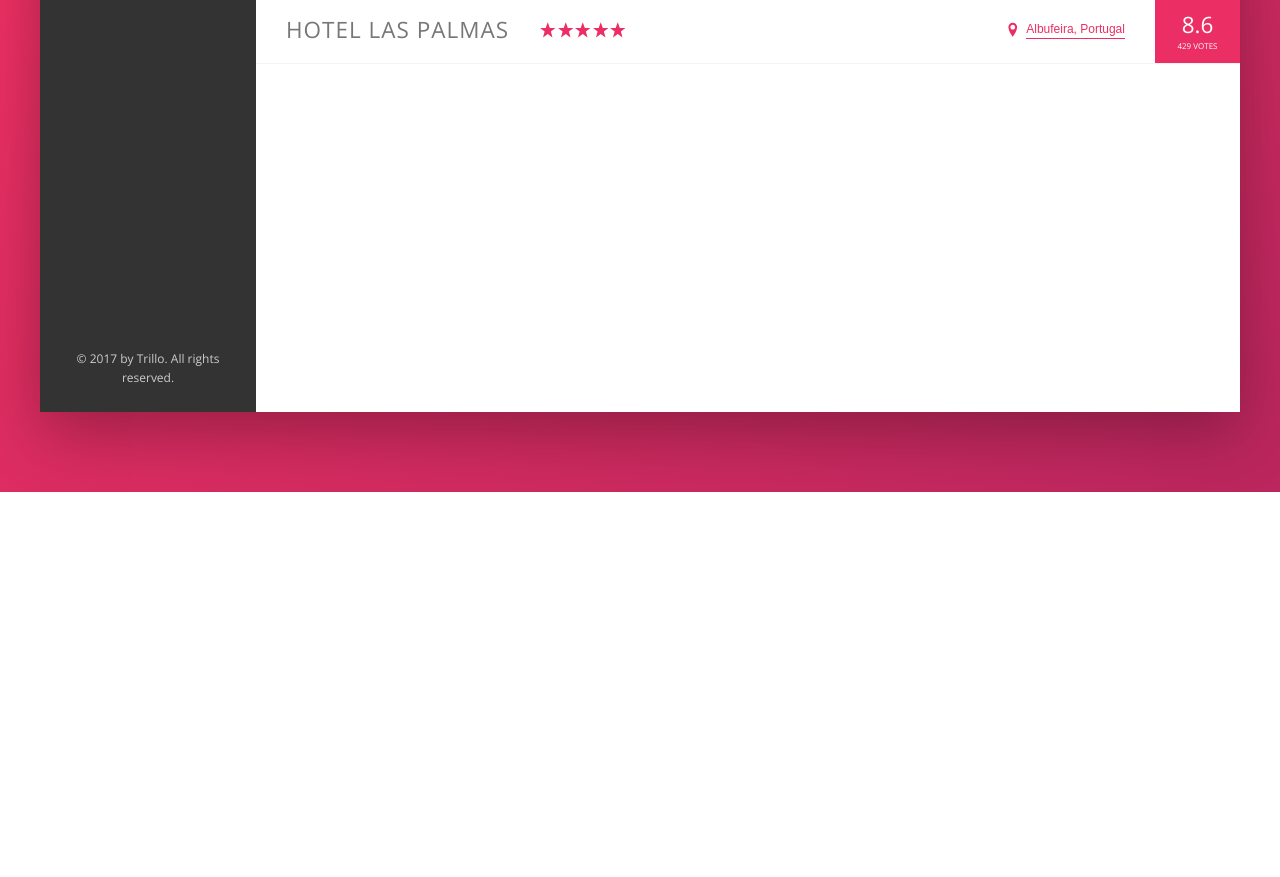
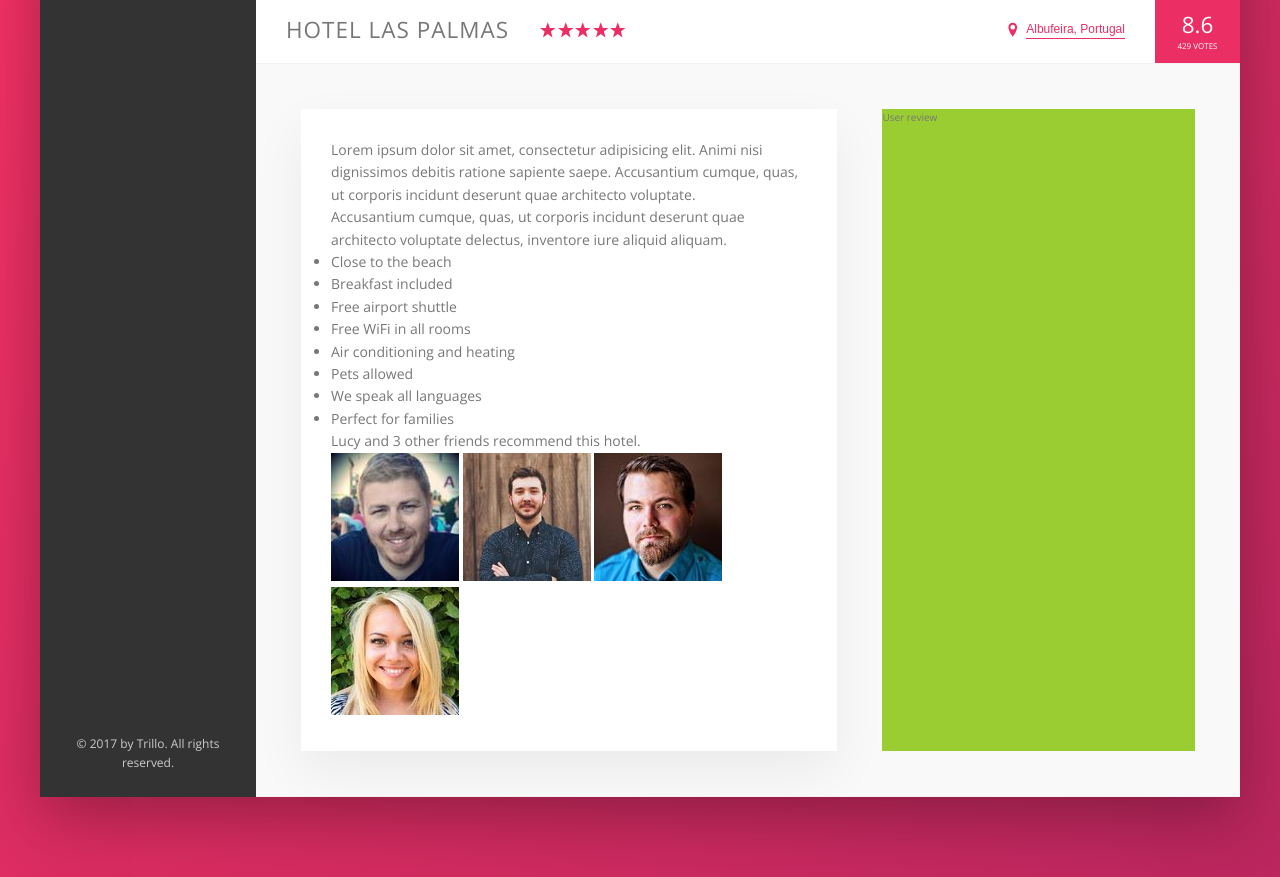
Before and after one commit to edwinchen85/trillo_app, a website: page index.html in a window 1280 px wide. Shown: the part 538-1415 px from the top of the page. Before the commit the page ends 1030 px from the top, so only its background shows below. Drawn offline with nearby package versions, Linux system fonts and the light colour scheme.

Commit message:
Build the description section - part 1

```diff
--- a/index.html
+++ b/index.html
@@ -134,6 +134,42 @@
                 <div class="overview__rating-count">429 votes</div>
               </div>
             </div>
+
+            <div class="detail">
+              <div class="description">
+                <p class="paragraph">
+                  Lorem ipsum dolor sit amet, consectetur adipisicing elit. Animi nisi dignissimos debitis ratione sapiente saepe. Accusantium cumque, quas, ut corporis incidunt deserunt quae architecto voluptate.
+                </p>
+                <p class="paragraph">
+                  Accusantium cumque, quas, ut corporis incidunt deserunt quae architecto voluptate delectus, inventore iure aliquid aliquam.
+                </p>
+                <ul class="list">
+                  <li class="list__item">Close to the beach</li>
+                  <li class="list__item">Breakfast included</li>
+                  <li class="list__item">Free airport shuttle</li>
+                  <li class="list__item">Free WiFi in all rooms</li>
+                  <li class="list__item">Air conditioning and heating</li>
+                  <li class="list__item">Pets allowed</li>
+                  <li class="list__item">We speak all languages</li>
+                  <li class="list__item">Perfect for families</li>
+                </ul>
+                <div class="recommend">
+                  <p class="recommend__count">
+                    Lucy and 3 other friends recommend this hotel.
+                  </p>
+                  <div class="recommend__friends">
+                    <img src="img/user-3.jpg" alt="Friend 1" class="recommend__photo">
+                    <img src="img/user-4.jpg" alt="Friend 2" class="recommend__photo">
+                    <img src="img/user-5.jpg" alt="Friend 3" class="recommend__photo">
+                    <img src="img/user-6.jpg" alt="Friend 4" class="recommend__photo">
+                  </div>
+                </div>
+              </div>
+
+              <div class="user-reviews">
+                User review
+              </div>
+            </div>
           </main>
         </div>
       </div>
--- a/sass/_base.scss
+++ b/sass/_base.scss
@@ -13,6 +13,9 @@
   --color-grey-dark-3: #999;
 
   --shadow-dark: 0 2rem 6rem rgba(0,0,0,.3);
+  --shadow-light: 0 2rem 5rem rgba(0,0,0,.06);
+
+  --line: 1px solid var(--color-grey-light-2);
 }
 
 *,
--- a/sass/_components.scss
+++ b/sass/_components.scss
@@ -202,7 +202,7 @@
 .overview {
   display: flex;
   align-items: center;
-  border-bottom: 1px solid var(--color-grey-light-2);
+  border-bottom: var(--line);
 
   &__heading {
     font-size: 2.25rem;
--- a/sass/_layout.scss
+++ b/sass/_layout.scss
@@ -36,7 +36,25 @@
   background-color: #fff;
 
   flex: 1;
+}
 
-  // TEST
-  height: 80rem;
+.detail {
+  display: flex;
+  padding: 4.5rem;
+  background-color: var(--color-grey-light-1);
+  border-bottom: var(--line);
 }
+
+.description {
+  font-size: 1.4rem;
+  background-color: #fff;
+  box-shadow: var(--shadow-light);
+  padding: 3rem;
+  flex: 0 0 60%;
+  margin-right: 4.5rem;
+}
+
+.user-reviews {
+  background-color: yellowgreen;
+  flex: 1;
+}
```
Also changed, not shown: css/style.css.
